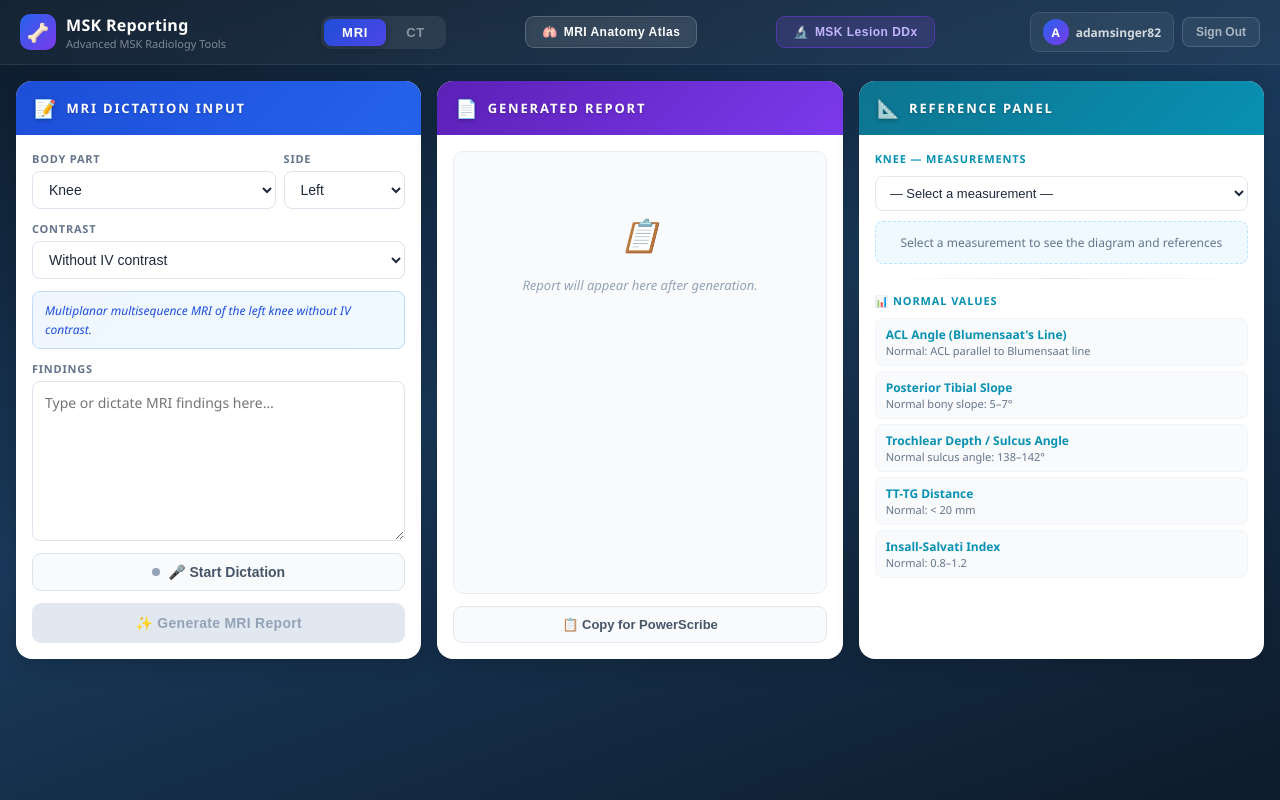
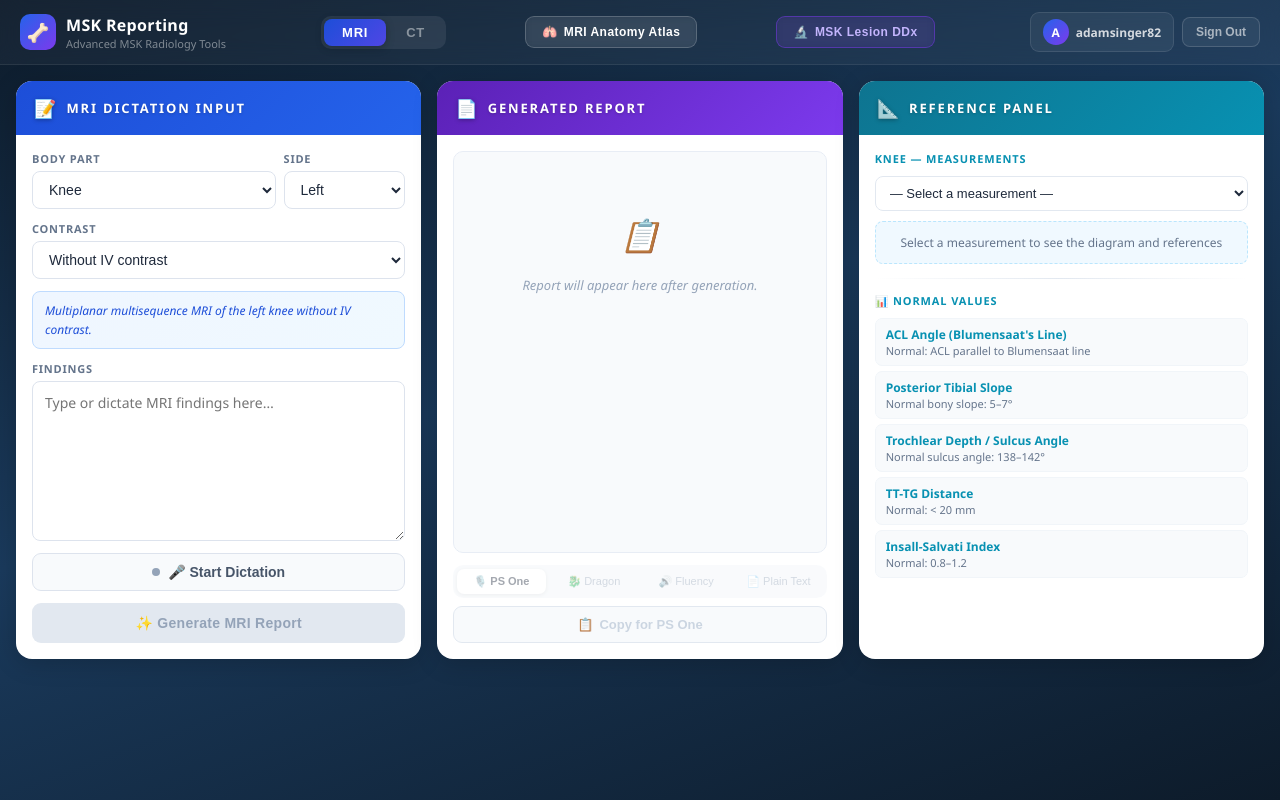
Before and after one commit to adamsinger82/MRI-Reporting, a Next.js app: page /dashboard in a window 1280 px wide. Built offline with nearby package versions, Linux system fonts and the light colour scheme.

Commit message:
new stuff

```diff
--- /dev/null
+++ b/src/app/dashboard/CopyButton.js
@@ -0,0 +1,203 @@
+// CopyButton.js — Drop-in replacement for the copy button section in page.js
+// Supports PS One, Dragon Medical, Fluency, and plain text output formats
+//
+// USAGE IN page.js:
+// 1. Import this component at the top of page.js:
+//    import CopyButton from './CopyButton';  (if same folder)
+//    OR just paste the component directly into page.js
+//
+// 2. Replace the existing copy button in Col 2 — Report with:
+//    <CopyButton generatedReport={generatedReport} />
+//
+// 3. Remove the old copySuccess state and copyToClipboard function
+//    (this component manages its own copy state internally)
+
+import { useState } from 'react';
+
+// ─── FORMAT DEFINITIONS ──────────────────────────────────────────────────────
+const PLATFORMS = [
+  {
+    id: 'psone',
+    label: 'PS One',
+    icon: '🎙️',
+    description: 'PowerScribe One AutoText format',
+    transform: formatForPSOne,
+  },
+  {
+    id: 'dragon',
+    label: 'Dragon',
+    icon: '🐉',
+    description: 'Dragon Medical One',
+    transform: formatPlainText,
+  },
+  {
+    id: 'fluency',
+    label: 'Fluency',
+    icon: '🔊',
+    description: 'Solventum Fluency for Imaging',
+    transform: formatPlainText,
+  },
+  {
+    id: 'plain',
+    label: 'Plain Text',
+    icon: '📄',
+    description: 'Universal — works anywhere',
+    transform: formatPlainText,
+  },
+];
+
+// ─── FORMAT TRANSFORMERS ─────────────────────────────────────────────────────
+
+// PS One: clean structured text
+// - Section headers stay in ALL CAPS with colon
+// - Subheadings stay as "Structure: finding"
+// - Strips any residual markdown
+// - Adds standard PS One line spacing
+function formatForPSOne(reportText) {
+  if (!reportText) return '';
+
+  return reportText
+    // Strip any markdown bold/italic that might slip through
+    .replace(/\*\*/g, '')
+    .replace(/\*/g, '')
+    // Strip markdown dashes used as bullets
+    .replace(/^\s*[-•]\s+/gm, '')
+    // Strip horizontal rules
+    .replace(/^---+$/gm, '')
+    // Replace "unremarkable" with "intact" (your existing rule)
+    .replace(/\bunremarkable\b/gi, 'intact')
+    // Ensure section headers have blank line before them
+    .replace(/^(TECHNIQUE|FINDINGS|IMPRESSION|LEVELS):/gm, '\n$1:')
+    // Normalize multiple blank lines to single
+    .replace(/\n{3,}/g, '\n\n')
+    // Trim leading/trailing whitespace
+    .trim();
+}
+
+// Plain text: same as PS One but minimal spacing tweaks
+// Dragon and Fluency both handle plain structured text well
+function formatPlainText(reportText) {
+  if (!reportText) return '';
+
+  return reportText
+    .replace(/\*\*/g, '')
+    .replace(/\*/g, '')
+    .replace(/^\s*[-•]\s+/gm, '')
+    .replace(/^---+$/gm, '')
+    .replace(/\bunremarkable\b/gi, 'intact')
+    .replace(/\n{3,}/g, '\n\n')
+    .trim();
+}
+
+// ─── COMPONENT ───────────────────────────────────────────────────────────────
+export default function CopyButton({ generatedReport }) {
+  const [selectedPlatform, setSelectedPlatform] = useState('psone');
+  const [copySuccess, setCopySuccess] = useState(false);
+
+  const platform = PLATFORMS.find(p => p.id === selectedPlatform);
+
+  const handleCopy = async () => {
+    if (!generatedReport || !platform) return;
+
+    const formatted = platform.transform(generatedReport);
+
+    try {
+      await navigator.clipboard.writeText(formatted);
+      setCopySuccess(true);
+      setTimeout(() => setCopySuccess(false), 2500);
+    } catch (err) {
+      // Fallback for browsers that block clipboard API
+      const textarea = document.createElement('textarea');
+      textarea.value = formatted;
+      textarea.style.position = 'fixed';
+      textarea.style.opacity = '0';
+      document.body.appendChild(textarea);
+      textarea.select();
+      document.execCommand('copy');
+      document.body.removeChild(textarea);
+      setCopySuccess(true);
+      setTimeout(() => setCopySuccess(false), 2500);
+    }
+  };
+
+  const disabled = !generatedReport;
+
+  return (
+    <div style={{ display: 'flex', flexDirection: 'column', gap: 8 }}>
+
+      {/* Platform selector tabs */}
+      <div style={{
+        display: 'flex',
+        gap: 4,
+        background: '#f1f5f9',
+        borderRadius: 10,
+        padding: 4,
+        opacity: disabled ? 0.4 : 1,
+        pointerEvents: disabled ? 'none' : 'auto',
+      }}>
+        {PLATFORMS.map(p => (
+          <button
+            key={p.id}
+            onClick={() => setSelectedPlatform(p.id)}
+            title={p.description}
+            style={{
+              flex: 1,
+              padding: '6px 4px',
+              borderRadius: 7,
+              border: 'none',
+              cursor: 'pointer',
+              fontSize: 11,
+              fontWeight: selectedPlatform === p.id ? 700 : 500,
+              background: selectedPlatform === p.id ? 'white' : 'transparent',
+              color: selectedPlatform === p.id ? '#1e293b' : '#94a3b8',
+              boxShadow: selectedPlatform === p.id ? '0 1px 4px rgba(0,0,0,0.12)' : 'none',
+              transition: 'all 0.15s',
+              whiteSpace: 'nowrap',
+            }}>
+            {p.icon} {p.label}
+          </button>
+        ))}
+      </div>
+
+      {/* Copy button */}
+      <button
+        onClick={handleCopy}
+        disabled={disabled}
+        style={{
+          width: '100%',
+          padding: 10,
+          borderRadius: 9,
+          border: '1.5px solid ' + (copySuccess ? '#86efac' : disabled ? '#e2e8f0' : '#e2e8f0'),
+          background: copySuccess ? '#f0fdf4' : disabled ? '#f8fafc' : 'white',
+          fontSize: 13,
+          fontWeight: 600,
+          cursor: disabled ? 'not-allowed' : 'pointer',
+          color: copySuccess ? '#16a34a' : disabled ? '#cbd5e1' : '#475569',
+          transition: 'all 0.2s',
+          display: 'flex',
+          alignItems: 'center',
+          justifyContent: 'center',
+          gap: 6,
+        }}>
+        {copySuccess
+          ? <><span>✓</span> Copied for {platform?.label}</>
+          : <><span>📋</span> Copy for {platform?.label}</>
+        }
+      </button>
+
+      {/* Helper text */}
+      {!disabled && (
+        <p style={{
+          fontSize: 10,
+          color: '#94a3b8',
+          margin: 0,
+          textAlign: 'center',
+          lineHeight: 1.5,
+        }}>
+          {platform?.description} — paste directly into your reporting software
+        </p>
+      )}
+
+    </div>
+  );
+}
--- a/src/app/dashboard/page.js
+++ b/src/app/dashboard/page.js
@@ -1,6 +1,7 @@
 'use client';
 import { useState, useRef, useEffect } from 'react';
 import { JOINT_DATA, DIAGRAM_SVGS } from './referenceData';
+import CopyButton from './CopyButton';
 
 const BODY_PARTS = ['knee','shoulder','hip','wrist','elbow','ankle','spine','pelvis','foot'];
 const BILATERAL = ['spine','pelvis'];
@@ -912,7 +913,6 @@ export default function DashboardPage() {
   const [generatedReport, setGeneratedReport] = useState('');
   const [isGenerating, setIsGenerating] = useState(false);
   const [isListening, setIsListening] = useState(false);
-  const [copySuccess, setCopySuccess] = useState(false);
   const [micError, setMicError] = useState('');
   const [spineRegion, setSpineRegion] = useState('lumbar');
   const [showAtlas, setShowAtlas] = useState(false);
@@ -997,7 +997,6 @@ export default function DashboardPage() {
 
   const stopListening = () => { const rec = recognitionRef.current; recognitionRef.current = null; try { rec?.stop(); } catch {} setIsListening(false); };
   useEffect(() => () => { recognitionRef.current?.stop(); }, []);
-  const copyToClipboard = () => { if (!generatedReport) return; navigator.clipboard.writeText(generatedReport).then(() => { setCopySuccess(true); setTimeout(() => setCopySuccess(false), 2500); }); };
 
   const inp = { width:'100%',padding:'9px 12px',border:'1px solid #dde3ed',borderRadius:8,fontSize:14,boxSizing:'border-box',color:'#1e293b',outline:'none',background:'white' };
   const lbl = { fontSize:11,fontWeight:600,color:'#64748b',textTransform:'uppercase',letterSpacing:'0.07em',display:'block',marginBottom:5 };
@@ -1129,10 +1128,7 @@ export default function DashboardPage() {
                   : <div style={{ color:'#94a3b8',fontStyle:'italic',fontSize:13,textAlign:'center',paddingTop:40,lineHeight:1.8 }}><div style={{ fontSize:32,marginBottom:10 }}>📋</div>Report will appear here after generation.</div>
               }
             </div>
-            <button onClick={copyToClipboard} disabled={!generatedReport}
-              style={{ width:'100%',padding:10,borderRadius:9,border:'1.5px solid '+(copySuccess?'#86efac':'#e2e8f0'),background:copySuccess?'#f0fdf4':(!generatedReport?'#f8fafc':'white'),fontSize:13,fontWeight:600,cursor:!generatedReport?'not-allowed':'pointer',color:copySuccess?'#16a34a':'#475569',transition:'all 0.2s' }}>
-              {copySuccess ? '✓ Copied to Clipboard' : '📋 Copy for PowerScribe'}
-            </button>
+            <CopyButton generatedReport={generatedReport} />
           </div>
         </div>
 
```
